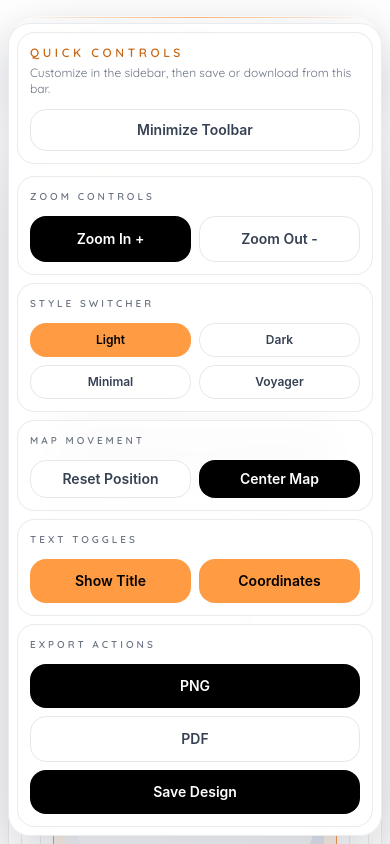
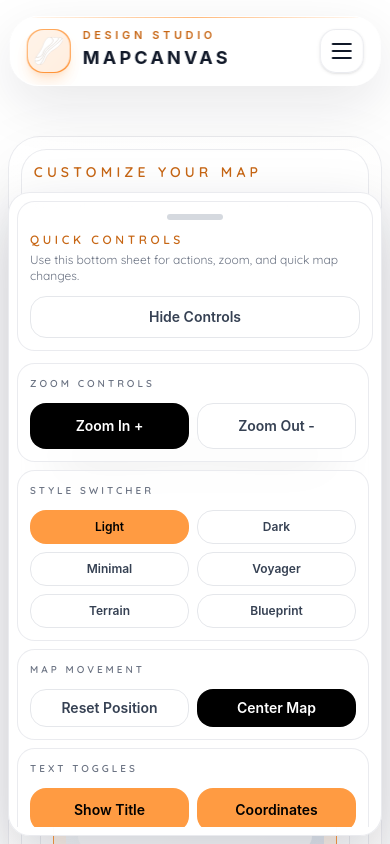
Before and after one commit to PaperNsalt/map-canvas, a React (Vite) app: page /editor in a window 390 px wide. Shown: the top 844 px of the page. Built offline with nearby package versions, Linux system fonts and the light colour scheme; a web font is replaced by a local one.

Commit message:
added responsive bottombar for android

```diff
--- a/src/components/EditorBottomToolbar.jsx
+++ b/src/components/EditorBottomToolbar.jsx
@@ -33,14 +33,15 @@ function EditorBottomToolbar(props) {
 
   return (
     <div className="fixed inset-x-2 bottom-2 z-[700] md:inset-x-8 md:bottom-4">
-      <div className="mx-auto max-w-6xl rounded-[1.35rem] border border-gray-200/80 bg-white/92 p-2 shadow-[0_24px_60px_rgba(15,23,42,0.18)] backdrop-blur-xl dark:border-white/10 dark:bg-[#0f172acc] md:rounded-[1.8rem] md:p-3">
-        <div className="flex flex-col gap-3 rounded-[1.1rem] border border-gray-200/80 bg-white/70 px-3 py-3 dark:border-white/10 dark:bg-white/5 md:flex-row md:items-center md:justify-between md:rounded-[1.35rem] md:px-4">
+      <div className="mx-auto max-w-6xl rounded-[1.35rem] border border-gray-200/80 bg-white/94 p-2 shadow-[0_24px_60px_rgba(15,23,42,0.18)] backdrop-blur-xl dark:border-white/10 dark:bg-[#0f172ae8] md:rounded-[1.8rem] md:p-3">
+        <div className="flex flex-col gap-3 rounded-[1.1rem] border border-gray-200/80 bg-white/75 px-3 py-3 dark:border-white/10 dark:bg-white/5 md:flex-row md:items-center md:justify-between md:rounded-[1.35rem] md:px-4">
           <div>
+            <div className="mx-auto mb-3 h-1.5 w-14 rounded-full bg-gray-300/90 md:hidden dark:bg-white/20" />
             <p className="text-xs font-semibold uppercase tracking-[0.3em] text-[#C76614] dark:text-[#FFB36E]">
               Quick Controls
             </p>
             <p className="mt-1 text-xs text-gray-500 dark:text-gray-400">
-              Customize in the sidebar, then save or download from this bar.
+              Use this bottom sheet for actions, zoom, and quick map changes.
             </p>
           </div>
 
@@ -50,13 +51,14 @@ function EditorBottomToolbar(props) {
               onClick={() => setIsMinimized((current) => !current)}
               className="rounded-2xl border border-gray-200 bg-white px-4 py-2.5 text-sm font-semibold text-gray-700 transition hover:border-[#FF9B42] hover:text-[#C76614] dark:border-white/10 dark:bg-white/5 dark:text-gray-200 dark:hover:text-[#FFB36E]"
             >
-              {isMinimized ? "Expand Toolbar" : "Minimize Toolbar"}
+              {isMinimized ? "Open Controls" : "Hide Controls"}
             </button>
           </div>
         </div>
 
         {isMinimized ? null : (
-          <div className="mt-3 grid gap-2 md:gap-3 xl:grid-cols-[0.85fr_1.05fr_1fr_0.95fr_1.2fr]">
+          <div className="mt-3 max-h-[55vh] overflow-y-auto overscroll-contain pr-1 md:max-h-none md:overflow-visible">
+            <div className="grid gap-2 md:gap-3 xl:grid-cols-[0.85fr_1.05fr_1fr_0.95fr_1.2fr]">
             <ToolbarCard title="Zoom Controls">
               <div className="grid grid-cols-2 gap-2">
                 <button
@@ -77,8 +79,8 @@ function EditorBottomToolbar(props) {
             </ToolbarCard>
 
             <ToolbarCard title="Style Switcher">
-              <div className="grid grid-cols-2 gap-2 sm:grid-cols-4">
-                {mapStyles.slice(0, 4).map((style) => (
+              <div className="grid grid-cols-2 gap-2">
+                {mapStyles.slice(0, 6).map((style) => (
                   <button
                     key={style.id}
                     type="button"
@@ -168,6 +170,7 @@ function EditorBottomToolbar(props) {
                 </button>
               </div>
             </ToolbarCard>
+            </div>
           </div>
         )}
       </div>
```
